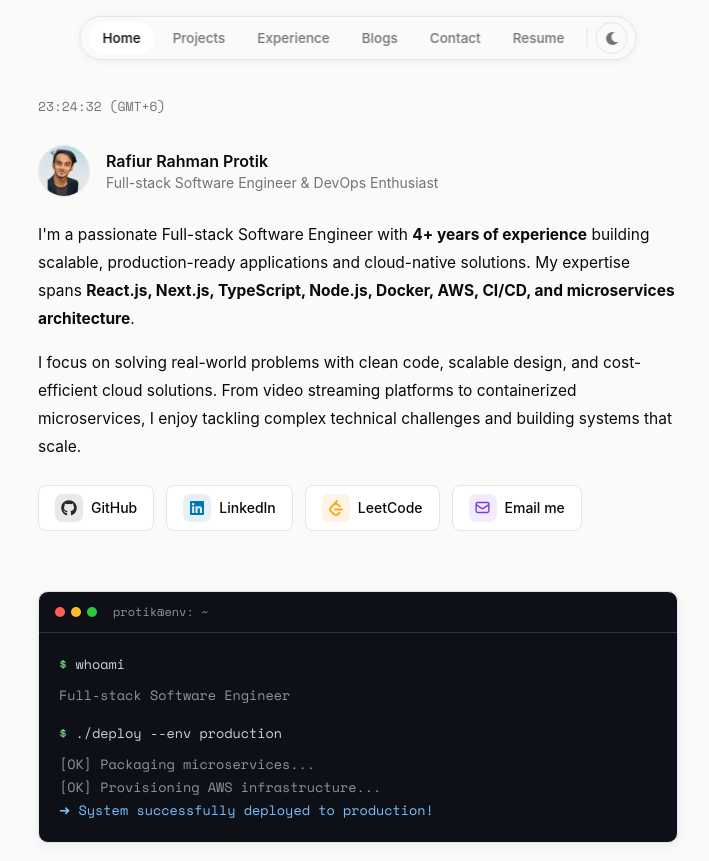
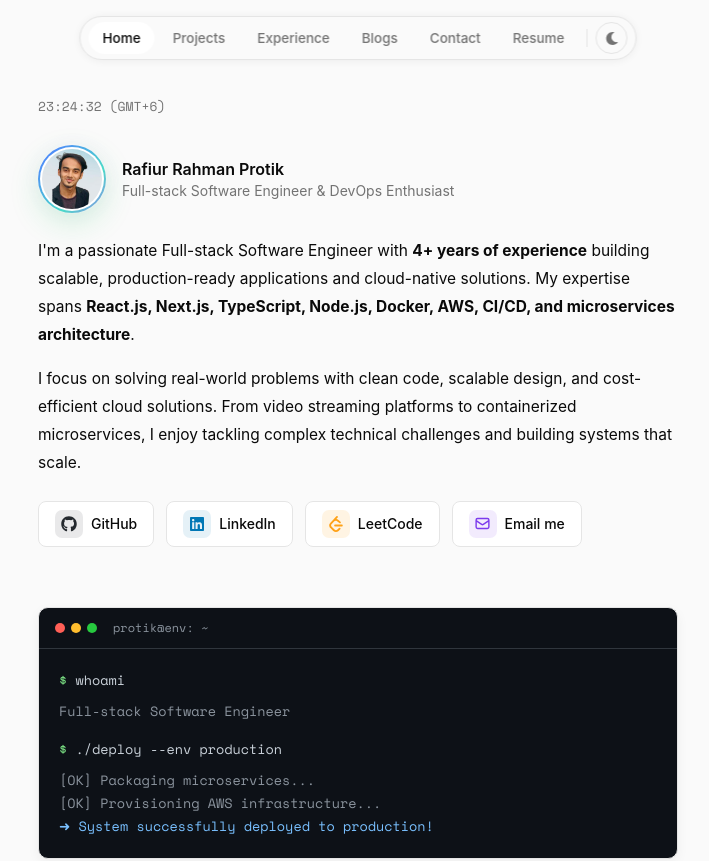
Before and after one commit to Protik111/portfolio-2026, a Next.js app: page / in a window 1280 px wide. Shown: the top 861 px of the page, without its empty margins (282-991 px from the left). Built offline with nearby package versions, Linux system fonts and the light colour scheme; a web font is replaced by a local one.

Commit message:
feat: profile border

```diff
--- a/app/globals.css
+++ b/app/globals.css
@@ -196,6 +196,75 @@ a {
   border: 1px solid var(--border);
   border-radius: 20px;
   white-space: nowrap;
+}
+
+.profile-avatar-shell {
+  position: relative;
+  display: inline-flex;
+  align-items: center;
+  justify-content: center;
+  width: 68px;
+  height: 68px;
+  padding: 2px;
+  border-radius: 9999px;
+  background: linear-gradient(
+    135deg,
+    rgba(34, 197, 94, 0.95),
+    rgba(59, 130, 246, 0.9),
+    rgba(45, 212, 191, 0.85),
+    rgba(168, 85, 247, 0.9),
+    rgba(251, 146, 60, 0.8)
+  );
+  background-size: 200% 200%;
+  box-shadow: 0 0 0 1px rgba(255, 255, 255, 0.18), 0 10px 30px rgba(34, 197, 94, 0.18);
+  animation: avatar-border-spin 6s linear infinite;
+}
+
+.profile-avatar-shell::before {
+  content: '';
+  position: absolute;
+  inset: -6px;
+  border-radius: 9999px;
+  background: radial-gradient(circle, rgba(168, 85, 247, 0.25), transparent 70%);
+  filter: blur(10px);
+  z-index: -1;
+  animation: avatar-glow-pulse 2.8s ease-in-out infinite alternate;
+}
+
+.profile-avatar-image {
+  width: 100%;
+  height: 100%;
+  object-fit: cover;
+  border: 2px solid rgba(255, 255, 255, 0.7);
+  border-radius: 9999px;
+  background: var(--card-bg);
+}
+
+[data-theme='dark'] .profile-avatar-shell {
+  box-shadow: 0 0 0 1px rgba(255, 255, 255, 0.06), 0 12px 28px rgba(168, 85, 247, 0.28);
+}
+
+@keyframes avatar-border-spin {
+  0% {
+    background-position: 0% 50%;
+  }
+  50% {
+    background-position: 100% 50%;
+  }
+  100% {
+    background-position: 0% 50%;
+  }
+}
+
+@keyframes avatar-glow-pulse {
+  0% {
+    transform: scale(0.96);
+    opacity: 0.6;
+  }
+  100% {
+    transform: scale(1.06);
+    opacity: 1;
+  }
 }
 
 /* ── Section Headings (serif) ─────────────────────── */
--- a/components/Hero/index.tsx
+++ b/components/Hero/index.tsx
@@ -79,13 +79,15 @@ const Hero = () => {
 
         {/* Bio Card */}
         <div className="mb-6 flex items-center gap-4">
+          <div className="profile-avatar-shell shrink-0">
             <Image
               src="/profile.jpeg"
               alt="Protik"
               width={52}
               height={52}
-            className="shrink-0 rounded-full border border-border object-cover"
+              className="profile-avatar-image"
             />
+          </div>
           <div>
             <p className="m-0 text-base font-semibold text-fg">
               Rafiur Rahman Protik
```
Lines whose indentation alone changed are shown as unchanged.
